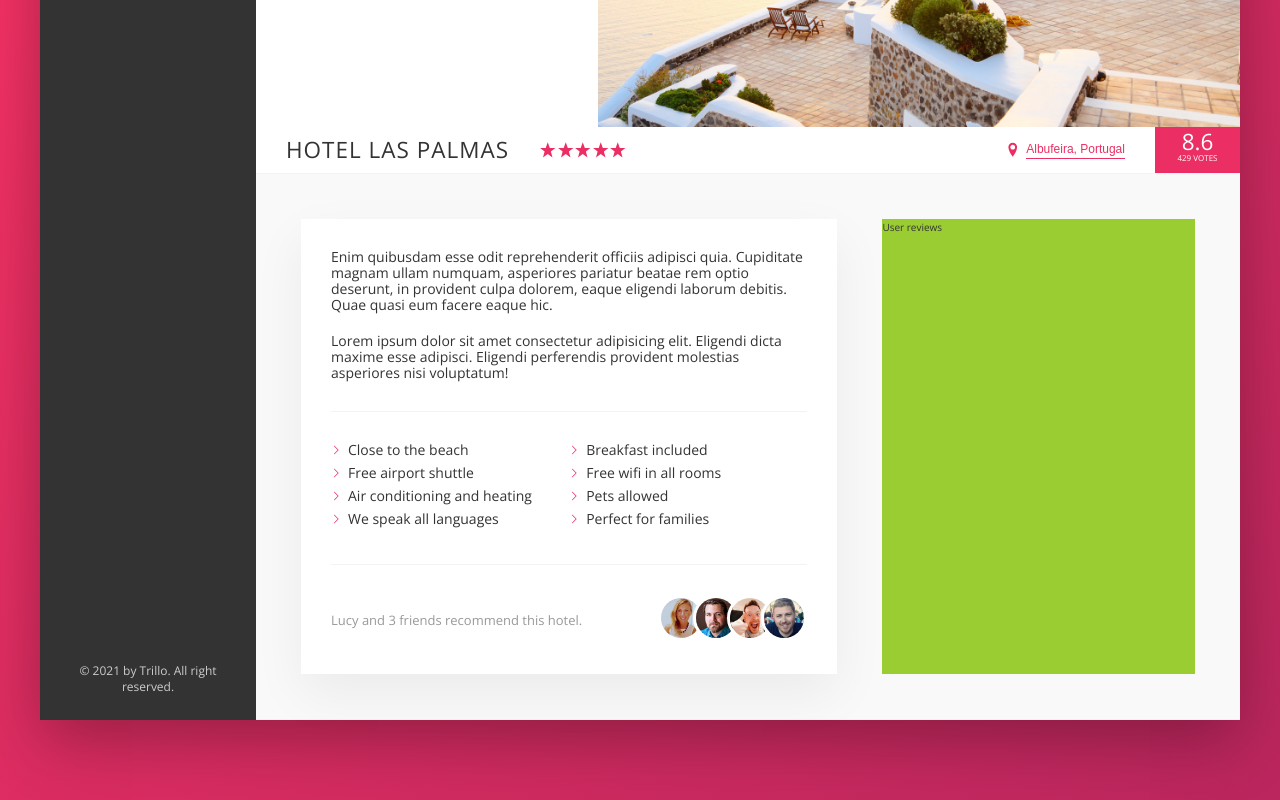
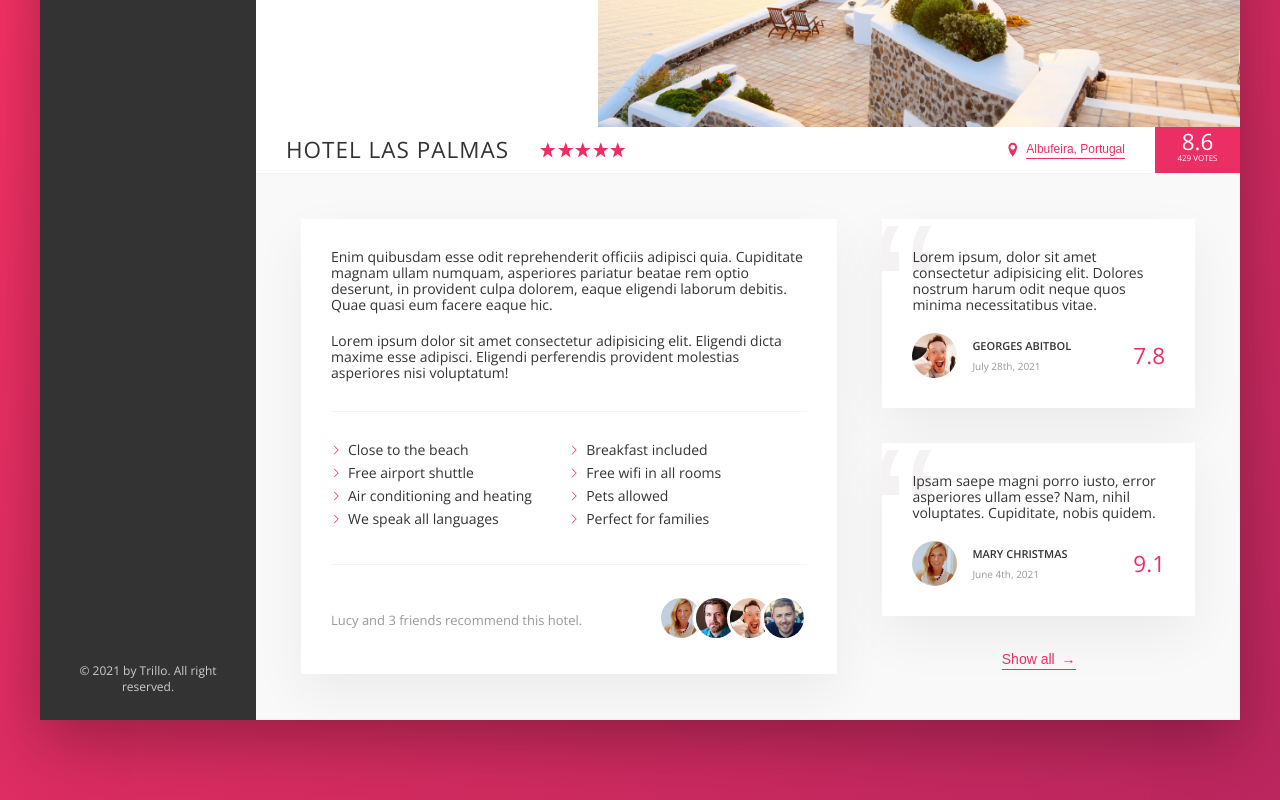
Before and after one commit to Djeeb/Trillo, a website: page index.html in a window 1280 px wide. Shown: the part 408-1208 px from the top of the page. Drawn offline with nearby package versions, Linux system fonts and the light colour scheme.

Commit message:
added user reviews section

```diff
--- a/index.html
+++ b/index.html
@@ -170,7 +170,35 @@
                         </div>
 
                         <div class="user-reviews">
-                            User reviews
+                            <figure class="review">
+                                <blockquote class="review__text">
+                                    Lorem ipsum, dolor sit amet consectetur adipisicing elit. Dolores nostrum harum odit neque quos minima necessitatibus vitae.
+                                </blockquote>
+                                <figcaption class="review__user">
+                                    <img src="img/user-1.jpg" alt="User 1" class="review__photo">
+                                    <div class="review__user-box">
+                                        <div class="review__user-name">Georges Abitbol</div>
+                                        <div class="review__user-date">July 28th, 2021</div>
+                                    </div>
+                                    <div class="review__rating">7.8</div>
+                                </figcaption>
+                            </figure>
+
+                            <figure class="review">
+                                <blockquote class="review__text">
+                                    Ipsam saepe magni porro iusto, error asperiores ullam esse? Nam, nihil voluptates. Cupiditate, nobis quidem.
+                                </blockquote>
+                                <figcaption class="review__user">
+                                    <img src="img/user-2.jpg" alt="User 2" class="review__photo">
+                                    <div class="review__user-box">
+                                        <div class="review__user-name">Mary Christmas</div>
+                                        <div class="review__user-date">June 4th, 2021</div>
+                                    </div>
+                                    <div class="review__rating">9.1</div>
+                                </figcaption>
+                            </figure>
+
+                            <button class="btn-inline">Show all <span>&rarr;</span></button>
                         </div>
                     </div>
 
--- a/sass/_components.scss
+++ b/sass/_components.scss
@@ -209,10 +209,6 @@
 .gallery {
     display: flex;
 
-    &__item {
-
-    }
-
     &__photo {
         width: 100%;
         display: block;
@@ -297,8 +293,17 @@
     cursor: pointer;
     transition: all .2s;
 
+    & span {
+        margin-left: 3px;
+        transition: margin-left .2s;
+    }
+
     &:hover {
         color: var(--color-grey-dark-1);
+
+        span {
+            margin-left: 8px;
+        }
     }
 
     &:focus {
@@ -383,10 +388,6 @@
         margin-right: auto;
     }
 
-    &__friends {
-
-    }
-
     &__photo {
         box-sizing: content-box;
         height: 4rem;
@@ -399,3 +400,72 @@
         }
     }
 }
+
+
+
+/////////////////////////////////////////
+// USER REVIEWS
+.review {
+    background-color: #fff;
+    box-shadow: var(--shadow-light);
+    padding: 3rem;
+    margin-bottom: 3.5rem;
+    position: relative;
+    overflow: hidden;
+
+    &__text {
+        color: var(--color-grey-dark-1);
+        margin-bottom: 2rem;
+        z-index: 100;
+        position: relative;
+    }
+
+    &__user {
+        display: flex;
+        align-items: center;
+        color: var(--color-grey-dark-1);
+    }
+
+    &__photo {
+        height: 4.5rem;
+        width: 4.5rem;
+        border-radius: 50%;
+        margin-right: 1.5rem;
+    }
+
+    &__user-box {
+        display: flex;
+        flex-direction: column;
+        margin-right: auto;
+    }
+
+    &__user-name {
+        font-size: 1.1rem;
+        font-weight: 600;
+        text-transform: uppercase;
+        color: var(--color-grey-dark-1);
+        margin-bottom: .4rem;
+    }
+
+    &__user-date {
+        font-size: 1rem;
+        color: var(--color-grey-dark-3);
+    }
+
+    &__rating {
+        font-size: 2.25rem;
+        color: var(--color-primary);
+    }
+
+    &::before {
+        content: "\201C";
+        position: absolute;
+        top: -2.4rem;
+        left: -1rem;
+        line-height: 1;
+        font-size: 20rem;
+        color: var(--color-grey-light-2);
+        font-family: sans-serif;
+        z-index: 1;
+    }
+}
--- a/sass/_layout.scss
+++ b/sass/_layout.scss
@@ -39,6 +39,7 @@
 }
 
 .detail {
+    font-size: 1.4rem;
     display: flex;
     padding: 4.5rem;
     background-color: var(--color-grey-light-1);
@@ -46,7 +47,6 @@
 }
 
 .description {
-    font-size: 1.4rem;
     background-color: #fff;
     box-shadow: var(--shadow-light);
     padding: 3rem;
@@ -55,6 +55,9 @@
 }
 
 .user-reviews {
-    background-color: yellowgreen;
     flex: 1;
+
+    display: flex;
+    flex-direction: column;
+    align-items: center;
 }
```
Also changed, not shown: css/style.css.
